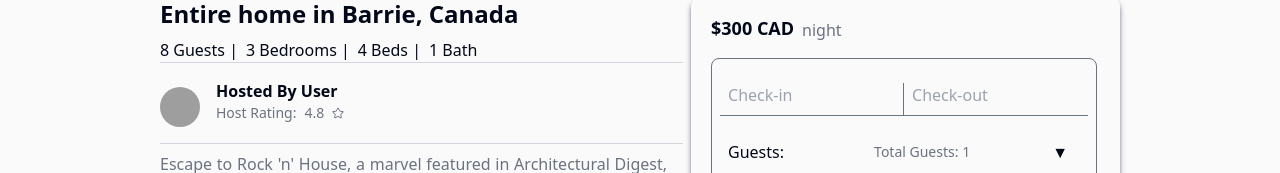
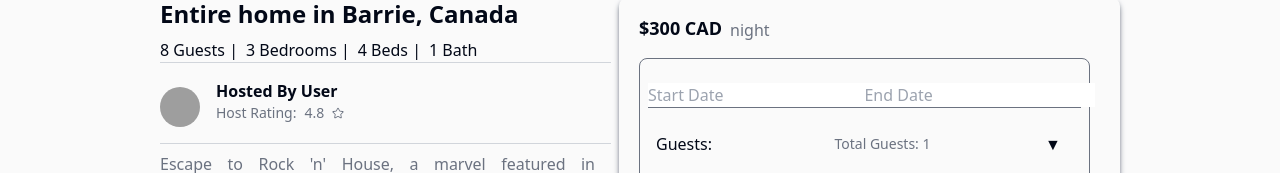
Before and after one commit to mxie10/ezrest-frontend, a Next.js app: page /propertydetails in a window 1280 px wide. Shown: the part 554-727 px from the top of the page. Built offline with nearby package versions, Linux system fonts and the light colour scheme; grey boxes are pictures that could not be loaded.

Commit message:
Test Files

```diff
--- a/app/propertydetails/page.js
+++ b/app/propertydetails/page.js
@@ -4,7 +4,7 @@ import React, { useState, useEffect } from 'react';
 import DatePicker from 'react-datepicker';
 import { useRouter } from 'next/navigation';
 import 'react-datepicker/dist/react-datepicker.css';
-import { Avatar, AvatarFallback, AvatarImage } from "@/app/components/ui/avatar";
+import { Avatar, AvatarFallback, AvatarImage } from "@/components/ui/avatar";
 import { MdOutlineCoffeeMaker, MdPaid, MdLocalLaundryService} from "react-icons/md";
 import { GiHotSurface,GiHanger,GiDesk} from "react-icons/gi";
 import { BiSolidFridge, BiSolidBlanket} from "react-icons/bi";
@@ -67,11 +67,27 @@ const Page = () => {
   const router = useRouter();
 
   const navigateToCheckout = () => {
+    if (totalGuests === 0 || guests.adults === 0) {
+      alert("Please select at least one adult guest.");
+      return;
+    }
     router.push('/payment');
   };
 
+
   const [startDate, setStartDate] = useState(null);
   const [endDate, setEndDate] = useState(null);
+
+  const handleStartDateChange = (date) => {
+    if (endDate && date > endDate) {
+      setEndDate(date);
+    }
+    setStartDate(date);
+  };
+
+  const handleEndDateChange = (date) => {
+    setEndDate(date);
+  };
 
   const [guests, setGuests] = useState({
     adults: 1,
@@ -387,17 +403,22 @@ const Page = () => {
                     <div className="w-1/2 border-r border-gray-500">
                       <DatePicker
                         selected={startDate}
-                        onChange={(date) => setStartDate(date)}
-                        placeholderText='Check-in'
-                        className='w-full ml-2 bg-transparent'
+                        onChange={handleStartDateChange}
+                        selectsStart
+                        startDate={startDate}
+                        endDate={endDate}
+                        placeholderText="Start Date"
                       />
                     </div>
                     <div className="w-1/2">
                       <DatePicker
                         selected={endDate}
-                        onChange={(date) => setEndDate(date)}
-                        placeholderText='Check-out'
-                        className='w-full mb-2 ml-2 bg-transparent'
+                        onChange={handleEndDateChange}
+                        selectsEnd
+                        startDate={startDate}
+                        endDate={endDate}
+                        minDate={startDate}
+                        placeholderText="End Date"
                       />
                     </div>
                   </div>
```
Also changed, not shown: 2 other files (tests, documents, lock files or other folders).
